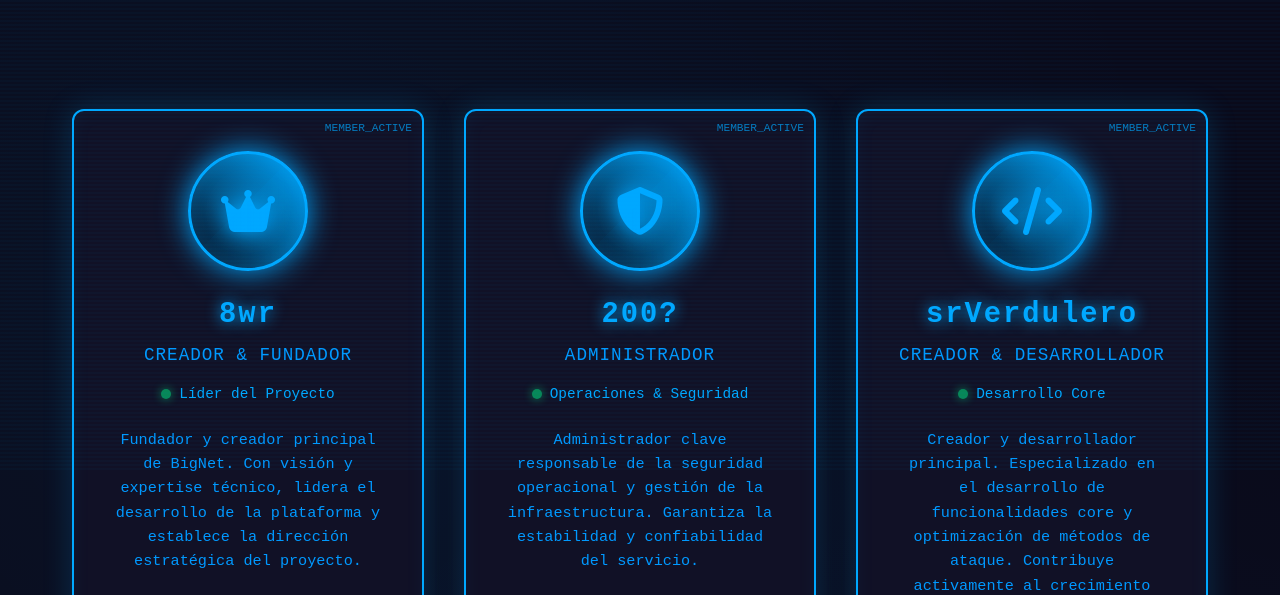
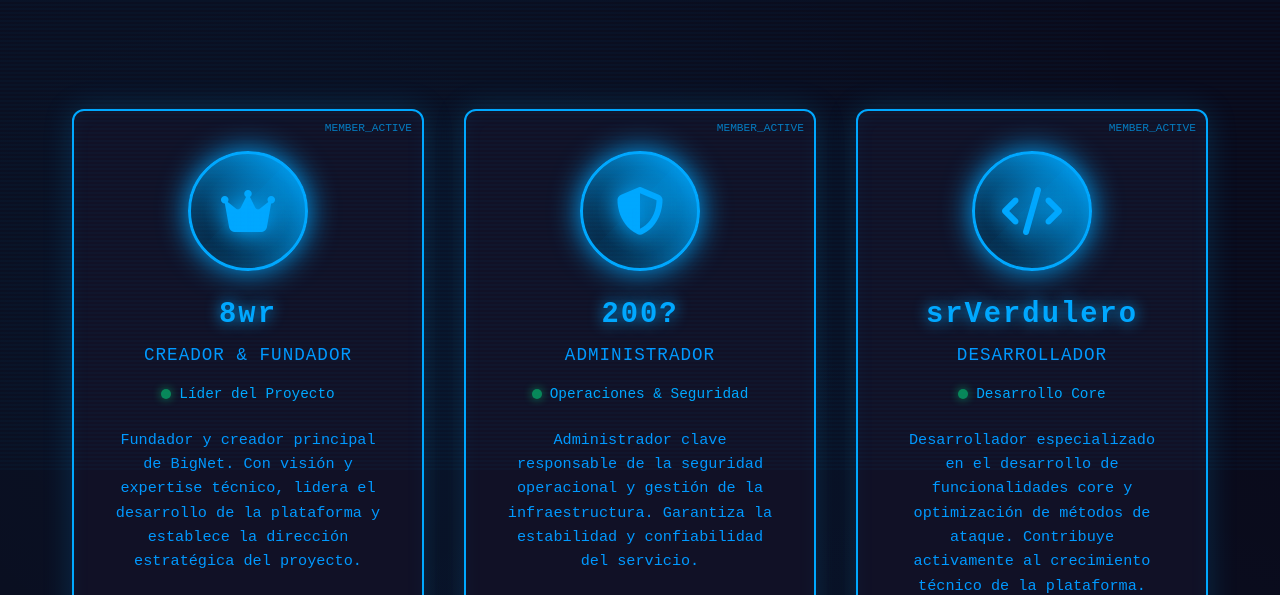
Before and after one commit to HarodsTech/bignettest, a website: page public/team.html in a window 1280 px wide. Shown: the part 328-923 px from the top of the page. Drawn offline with Linux system fonts and the light colour scheme.

Commit message:
Update team.html

```diff
--- a/public/team.html
+++ b/public/team.html
@@ -530,13 +530,13 @@
         </div>
         <div class="team-info">
           <div class="team-name">srVerdulero</div>
-          <div class="team-role">Creador & Desarrollador</div>
+          <div class="team-role">Desarrollador</div>
           <div class="team-status">
             <span class="status-indicator"></span>
             Desarrollo Core
           </div>
           <div class="team-description">
-            Creador y desarrollador principal. Especializado en el desarrollo de
+            Desarrollador especializado en el desarrollo de
             funcionalidades core y optimización de métodos de ataque. Contribuye
             activamente al crecimiento técnico de la plataforma.
           </div>
@@ -652,4 +652,5 @@
     });
   </script>
 </body>
+
 </html>
```
